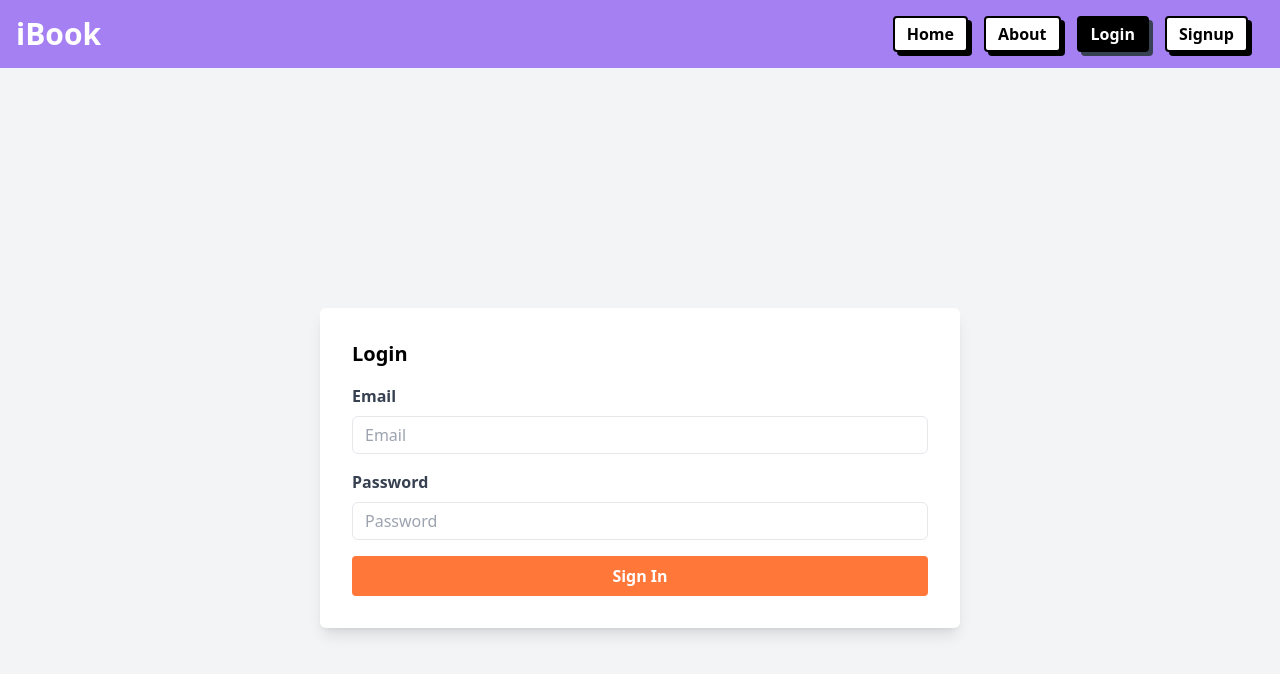
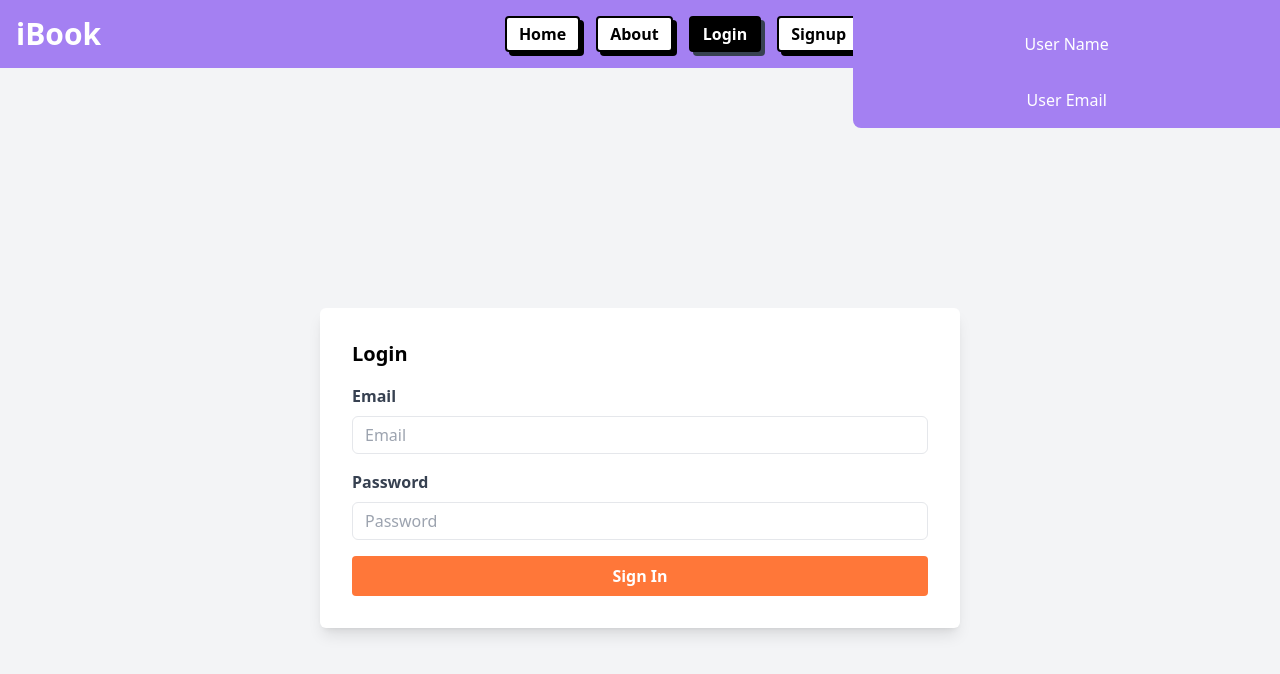
Before and after one commit to Harshit-here19/iBook, a React (Vite) app in the folder frontend/: page /login in a window 1280 px wide. Shown: the top 674 px of the page. Built offline with nearby package versions, Linux system fonts and the light colour scheme.

Commit message:
Adding user data functionality

```diff
--- a/frontend/src/components/Navbar.jsx
+++ b/frontend/src/components/Navbar.jsx
@@ -5,6 +5,7 @@ import NavButtons from "./Utility/NavButtons";
 
 const Navbar = () => {
   const [mobileMenuOpen, setMobileMenuOpen] = useState(false);
+  const [showUser, setShowUser] = useState(false);
 
   const context = useContext(toastifyContext);
   const { notify } = context;
@@ -32,22 +33,36 @@ const Navbar = () => {
           <li>
             <NavButtons path={pathname} title="About" to="/about" />
           </li>
-          <li>
-            {!localStorage.getItem("token") && (
+          {!localStorage.getItem("token") && (
+            <li>
               <NavButtons path={pathname} title="Login" to="/login" />
-            )}
-          </li>
-          <li>
-            {!localStorage.getItem("token") && (
+            </li>
+          )}
+          {!localStorage.getItem("token") && (
+            <li>
               <NavButtons path={pathname} title="Signup" to="/signup" />
-            )}
-          </li>
-          <li>
-            {localStorage.getItem("token") && (
+            </li>
+          )}
+          {localStorage.getItem("token") && (
+            <li>
+              <i
+                class="fa-solid fa-user"
+                onClick={() => setShowUser(!showUser)}
+              ></i>
+            </li>
+          )}
+          {localStorage.getItem("token") && (
+            <li>
               <NavButtons title="Logout" onClick={handleLogout} />
-            )}
-          </li>
+            </li>
+          )}
         </ul>
+        <div>
+          <ul className="bg-solo-leveling-300 text-white p-4 flex flex-col gap-8 justify-between items-center w-1/3 right-0 absolute rounded-bl-lg animate-appearing z-30">
+            <li>User Name</li>
+            <li>User Email</li>
+          </ul>
+        </div>
         <div className="md:hidden">
           <button onClick={toggleMobileMenu}>
             <svg
--- a/frontend/src/components/Utility/Modal.jsx
+++ b/frontend/src/components/Utility/Modal.jsx
@@ -12,7 +12,7 @@ const Backdrop = (props) => {
 
 const ModalOverlay = (props) => {
   return (
-    <div className="fixed top-[20vh] left-[25%]bg-white border rounded-2xl shadow z-30 h-fit w-[90%] md:w-[50%] animate-appearing">
+    <div className="fixed top-[20%] left-[25%] bg-white border rounded-2xl shadow z-30 h-fit w-[90%] md:w-[50%] animate-appearing">
       {props.children}
     </div>
   );
```
